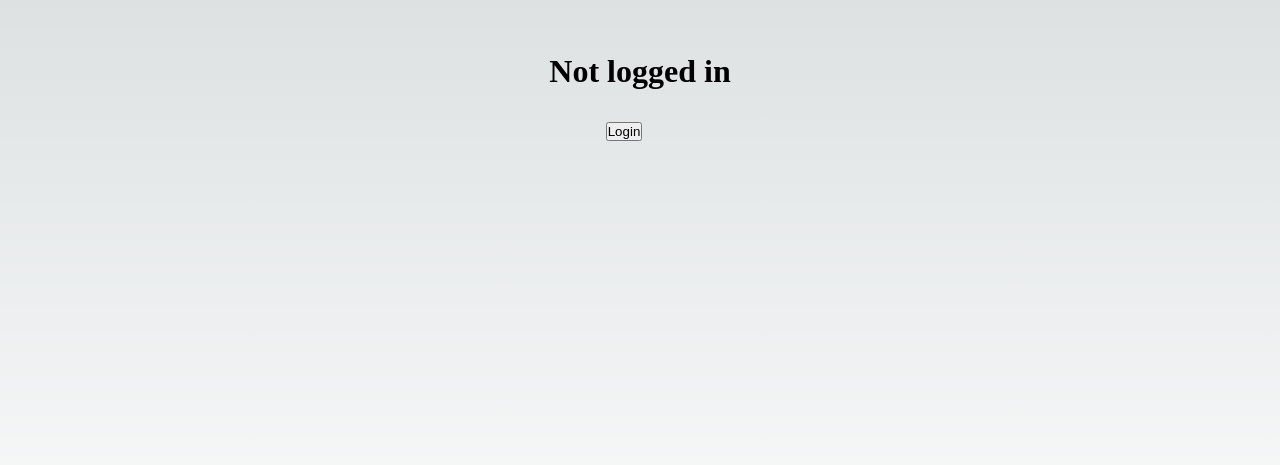
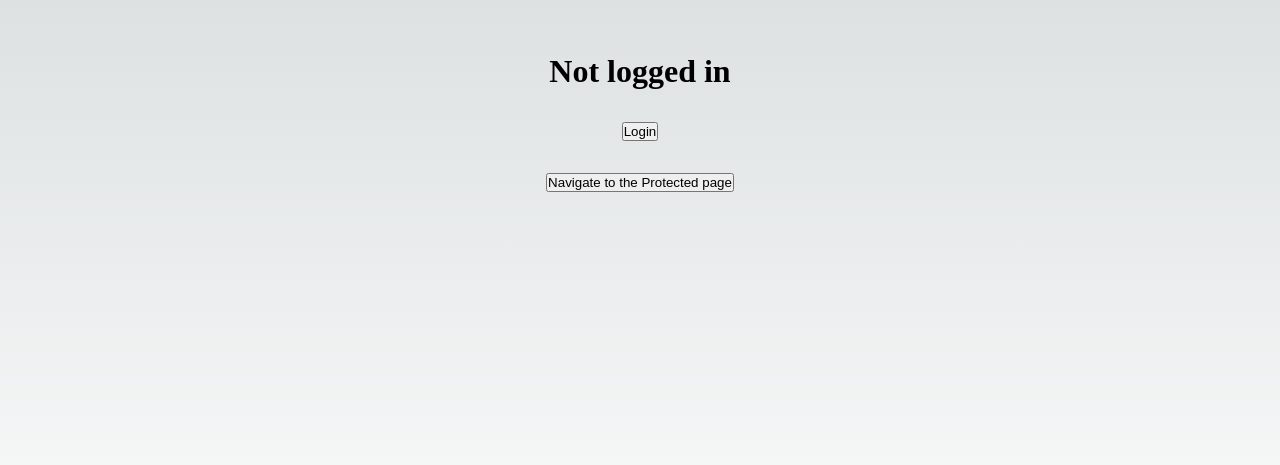
Before and after one commit to esponges/next-auth-protected-routes, a Next.js app: page / in a window 1280 px wide. Shown: the part 139-604 px from the top of the page. Built offline with nearby package versions, Linux system fonts and the light colour scheme; no server answers.

Commit message:
protected & clenaup

```diff
--- a/components/layouts/protected.tsx
+++ b/components/layouts/protected.tsx
@@ -22,20 +22,26 @@ export const ProtectedLayout = ({ children }: Props): JSX.Element => {
   const loading = sessionStatus === 'loading';
 
   useEffect(() => {
+    // check if the session is loading or the router is not ready
     if (loading || !router.isReady) return;
 
+    // if the user is not authorized, redirect to the login page
+    // with a return url to the current page
     if (unAuthorized) {
       console.log('not authorized');
       router.push({
-        pathname: '/auth',
+        pathname: '/',
         query: { returnUrl: router.asPath },
       });
     }
   }, [loading, unAuthorized, sessionStatus, router]);
 
+  // if the user refreshed the page or somehow navigated to the protected page
   if (loading) {
     return <>Loading app...</>;
   }
 
+  // if the user is authorized, render the page
+  // otherwise, render nothing while the router redirects him to the login page
   return authorized ? <div>{children}</div> : <></>;
 };
--- a/pages/_app.tsx
+++ b/pages/_app.tsx
@@ -10,6 +10,7 @@ type AppPropsWithAuth = AppProps & {
   };
 };
 
+// _app.tsx
 export default function App({ Component, pageProps }: AppPropsWithAuth) {
   return <SessionProvider session={pageProps.session}>
     {Component.requireAuth ? (
--- a/pages/index.tsx
+++ b/pages/index.tsx
@@ -2,6 +2,7 @@ import Head from 'next/head';
 import styles from '../styles/Home.module.css';
 import { signIn, useSession, signOut } from 'next-auth/react';
 import Image from 'next/image';
+import Link from 'next/link';
 
 export default function Home() {
   const { data } = useSession();
@@ -27,7 +28,7 @@ export default function Home() {
           {!data ? (
             <div>
               <h1>Not logged in</h1>
-              <button style={{ marginRight: '2rem' }} onClick={handleLogin}>
+              <button onClick={handleLogin}>
                 Login
               </button>
             </div>
@@ -46,6 +47,13 @@ export default function Home() {
               <button onClick={handleLogout}>Logout</button>
             </div>
           ) : null}
+          <div style={{ marginTop: '2rem' }}>
+            <Link href='/protected'>
+              <button>
+                Navigate to the Protected page
+              </button>
+            </Link>
+          </div>
         </div>
       </main>
     </>
--- a/pages/protected/page.tsx
+++ b/pages/protected/index.tsx
@@ -5,11 +5,12 @@ const ProtectedPage = () => {
   return (
     <div>
       <h1>Protected Page</h1>
-      {/* <p>Hi {user?.name}!</p> */}
+      <p>Hi {session?.user?.name}!</p>
     </div>
   );
 };
 
+// add the requireAuth property to the page component
 ProtectedPage.requireAuth = true;
 
 export default ProtectedPage;
--- a/styles/Home.module.css
+++ b/styles/Home.module.css
@@ -73,7 +73,7 @@
 }
 
 .center {
-  display: flex;
+  /* display: flex; */
   justify-content: center;
   align-items: center;
   position: relative;
```
Also changed, not shown: 1 other file (tests, documents, lock files or other folders).
